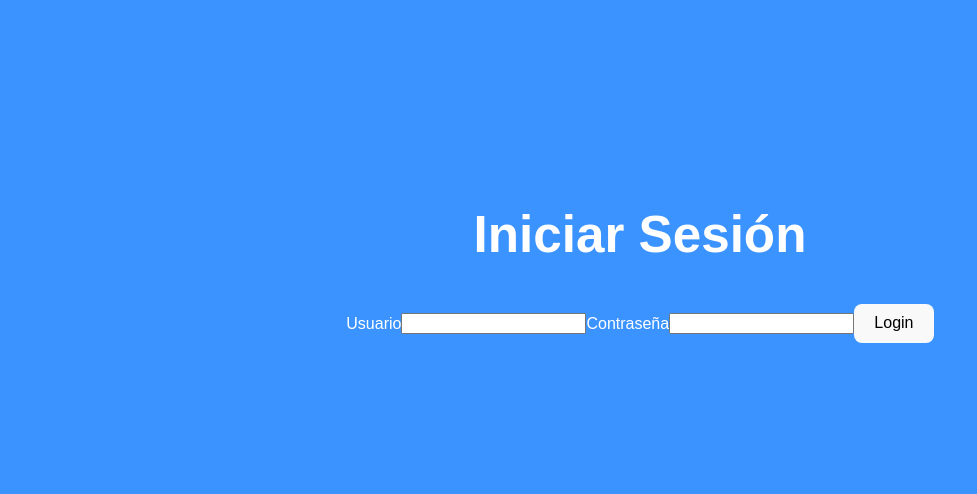
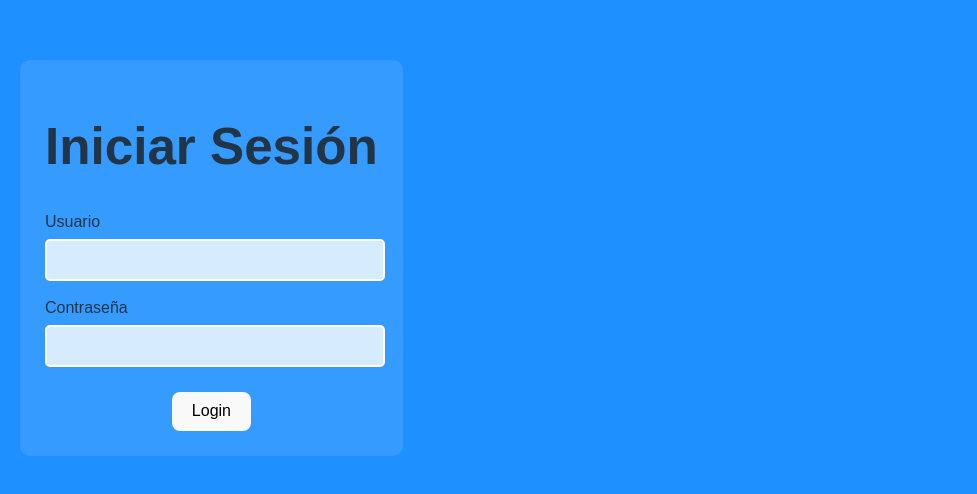
Before and after one commit to SergioRBurdalo/capybaraAwards-front, a React (Vite) app: page /login in a window 1280 px wide. Shown: the part 142-636 px from the top of the page, without its empty margins (0-977 px from the left). Built offline with nearby package versions, Linux system fonts and the light colour scheme.

Commit message:
capybara jeje

```diff
--- a/package.json
+++ b/package.json
@@ -12,7 +12,8 @@
   "dependencies": {
     "react": "^18.3.1",
     "react-dom": "^18.3.1",
-    "react-router-dom": "^6.26.2"
+    "react-router-dom": "^6.26.2",
+    "react-spinners": "^0.14.1"
   },
   "devDependencies": {
     "@eslint/js": "^9.9.0",
--- a/src/App.css
+++ b/src/App.css
@@ -1,149 +1,100 @@
-#root {
-  max-width: 1280px;
-  margin: 0 auto;
-  padding: 2rem;
-  text-align: center;
-}
-
-.logo {
-  height: 6em;
-  padding: 1.5em;
-  will-change: filter;
-  transition: filter 300ms;
-}
-.logo:hover {
-  filter: drop-shadow(0 0 2em #646cffaa);
-}
-.logo.react:hover {
-  filter: drop-shadow(0 0 2em #61dafbaa);
-}
-
-@keyframes logo-spin {
-  from {
-    transform: rotate(0deg);
-  }
-  to {
-    transform: rotate(360deg);
-  }
-}
-
-@media (prefers-reduced-motion: no-preference) {
-  a:nth-of-type(2) .logo {
-    animation: logo-spin infinite 20s linear;
-  }
-}
-
-.card {
-  padding: 2em;
-}
-
-.read-the-docs {
-  color: #888;
-}
-
-
-/* Estilos generales */
+/* Fondo general */
 body {
+  background-color: #1E90FF;  /* Azul más oscuro para mejorar el contraste */
   font-family: 'Arial', sans-serif;
-  background-color: #3b93ff;
-  color: #ffffff;
   text-align: center;
   margin: 0;
   padding: 0;
 }
 
-/* Contenedor principal */
-.container {
-  max-width: 1200px;
+/* Contenedor del login */
+.login-container {
+  max-width: 500px;
   margin: 0 auto;
   padding: 20px;
+  text-align: center;
 }
 
-/* Título de la página */
-h1 {
-  font-size: 36px;
-  margin-bottom: 40px;
+.loading-gif {
+  width: 95%;
+  height: auto;
+  display: block;
+  margin: 0 auto;
 }
 
-/* Grid para las opciones */
-.opciones-grid {
-  display: grid;
-  grid-template-columns: repeat(4, 1fr);
-  gap: 20px;
-}
-
-/* Cada opción */
-.opcion {
-  background-color: #0054a5;
-  padding: 10px;
-  border-radius: 10px;
-  position: relative;
-}
-
-/* Imagen de la opción */
-.imagen-container {
-  position: relative;
-}
-
-.imagen {
-  width: 100%;
-  height: auto;
+/* Formulario de login */
+.login-form {
+  display: flex;
+  flex-direction: column;
+  align-items: center;
+  background-color: rgba(255, 255, 255, 0.1);
+  padding: 25px;
   border-radius: 10px;
 }
 
-/* Botón de "Ver video" sobre la imagen */
-.ver-video {
-  position: absolute;
-  top: 10px;
-  right: 10px;
-  background-color: rgba(0, 0, 0, 0.5);
-  color: #ffffff;
-  padding: 5px 10px;
-  border-radius: 5px;
-  text-decoration: none;
-  font-size: 12px;
+.input-container {
+  margin-bottom: 15px;
+  width: 100%;
+  display: flex;
+  flex-direction: column;
+  align-items: flex-start;
 }
 
-/* Título de la opción */
-.titulo {
-  margin-top: 10px;
-  font-size: 18px;
-  color: #ffffff;
+input {
+  margin-top: 5px;
+  padding: 10px;
+  border: 2px solid white;  /* Borde blanco para mejor contraste */
+  border-radius: 5px;
+  font-size: 1rem;
+  background-color: rgba(255, 255, 255, 0.8);  /* Fondo más claro */
+  color: black;  /* Texto negro dentro del input */
+  width: 95%;
 }
 
-/* Paginación */
-.pagination {
-  display: flex;
-  justify-content: center;
-  align-items: center;
-  margin-top: 30px;
+/* Botón de login */
+button {
+  padding: 10px 20px;
+  border: none;
+  background-color: white;  /* Botón blanco */
+  color: black;  /* Texto del botón en negro */
+  font-weight: bold;
+  border-radius: 5px;
+  cursor: pointer;
+  font-size: 1rem;
+  margin-top: 10px;
 }
 
-.prev, .next {
-  background-color: #0054a5;
-  border: none;
-  padding: 10px;
-  color: white;
-  font-size: 18px;
-  cursor: pointer;
-  border-radius: 50%;
-}
-
-.categoria-info {
-  margin: 0 15px;
-  font-size: 16px;
-  color: white;
-}
-
-/* Hover effects */
-.opcion:hover {
-  background-color: #004080;
-}
-
-.ver-video:hover {
-  background-color: rgba(0, 0, 0, 0.8);
+button:hover {
+  background-color: #f0f0f0;  /* Cambio de color al pasar el mouse */
 }
 
 button:focus {
   outline: none;
 }
+
+/* Estilos para el spinner */
+.spinner-container {
+  display: flex;
+  justify-content: center;
+  margin-top: 10px;
+}
+
+/* Estilo para el mensaje de error */
+.error-container {
+  margin-top: 20px;
+}
+
+.error {
+  color: #ff4d4d;  /* Rojo más oscuro */
+  font-weight: bold;
+  font-size: 1.5rem;
+  text-align: center;
+  text-shadow: 1px 1px 2px black;  /* Sombra para mejorar la legibilidad */
+}
+
+/* Estilo de la imagen del GIF cuando hay un error */
+.error-gif {
+  width: 200px;
+  border-radius: 10px;
+  margin-top: 10px;
+}
--- a/src/login.jsx
+++ b/src/login.jsx
@@ -5,11 +5,16 @@ function Login({ onLoginSuccess }) {
   const [username, setUsername] = useState('');
   const [password, setPassword] = useState('');
   const [error, setError] = useState('');
+  const [loading, setLoading] = useState(false);  // Estado para el spinner
   const navigate = useNavigate();
 
   const handleLogin = () => {
-    // fetch('http://localhost:3000/updateLastLogin', {  // URL local del backend
-    fetch('https://capybara-awards-back.vercel.app/updateLastLogin', {  // URL local del backend
+    setLoading(true);  // Mostrar el GIF de carga
+    setError('');  // Limpiar errores previos
+
+    // Forzar un retraso de 4 segundos antes de continuar con la lógica de login
+    setTimeout(() => {
+      fetch('https://capybara-awards-back.vercel.app/updateLastLogin', {  // URL del backend
         method: 'POST',
         headers: {
           'Content-Type': 'application/json',
@@ -18,6 +23,7 @@ function Login({ onLoginSuccess }) {
       })
       .then(response => response.json())
       .then(data => {
+        setLoading(false);  // Ocultar el GIF de carga
         if (data.message === 'Login actualizado correctamente') {
           onLoginSuccess();
           navigate('/votaciones');
@@ -26,8 +32,11 @@ function Login({ onLoginSuccess }) {
         }
       })
       .catch(error => {
+        setLoading(false);  // Ocultar el GIF de carga en caso de error
         console.error('Error al actualizar lastLogin:', error);
+        setError('Ocurrió un error. Inténtalo de nuevo.');
       });
+    }, 2500);  // Retraso de 4 segundos
   };
 
   // Función para detectar la tecla "Enter" y disparar el login
@@ -38,31 +47,58 @@ function Login({ onLoginSuccess }) {
   };
 
   return (
-    <div className="container">
+    <div className="login-container">
+      {loading ? (
+        <div className="spinner-container">
+          <img
+            src="https://gifdb.com/images/high/capybara-roasting-marsmallow-animation-qcdhwlnzujo4qoza.webp"
+            alt="Cargando..."
+            className="loading-gif"
+          />
+        </div>
+      ) : (
+        <>
+          <div className="login-form">
             <h1>Iniciar Sesión</h1>
-
-      <div className="login-form">
+            <div className="input-container">
               <label htmlFor="username">Usuario</label>
               <input
                 type="text"
                 id="username"
                 value={username}
                 onChange={(e) => setUsername(e.target.value)}
+                disabled={loading} // Deshabilitar mientras carga
               />
+            </div>
 
+            <div className="input-container">
               <label htmlFor="password">Contraseña</label>
               <input
                 type="password"
                 id="password"
                 value={password}
                 onChange={(e) => setPassword(e.target.value)}
-          onKeyUp={handleKeyPress}  // Captura de la tecla "Enter"
+                onKeyUp={handleKeyPress} // Captura de la tecla "Enter"
+                disabled={loading} // Deshabilitar mientras carga
               />
+            </div>
 
             <button onClick={handleLogin}>Login</button>
+          </div>
+        </>
+      )}
 
-        {error && <p className="error">{error}</p>}
+      {/* Mostrar el mensaje de error y el GIF cuando hay un error */}
+      {error && (
+        <div className="error-container">
+          <p className="error">{error}</p>
+          <img
+            src="https://i.pinimg.com/originals/44/ce/81/44ce8109895aa2070c7aa70ca1d51504.gif"
+            alt="Error gif"
+            className="error-gif"
+          />
         </div>
+      )}
     </div>
   );
 }
```
Also changed, not shown: 1 other file (tests, documents, lock files or other folders). Lines whose indentation alone changed are shown as unchanged.
